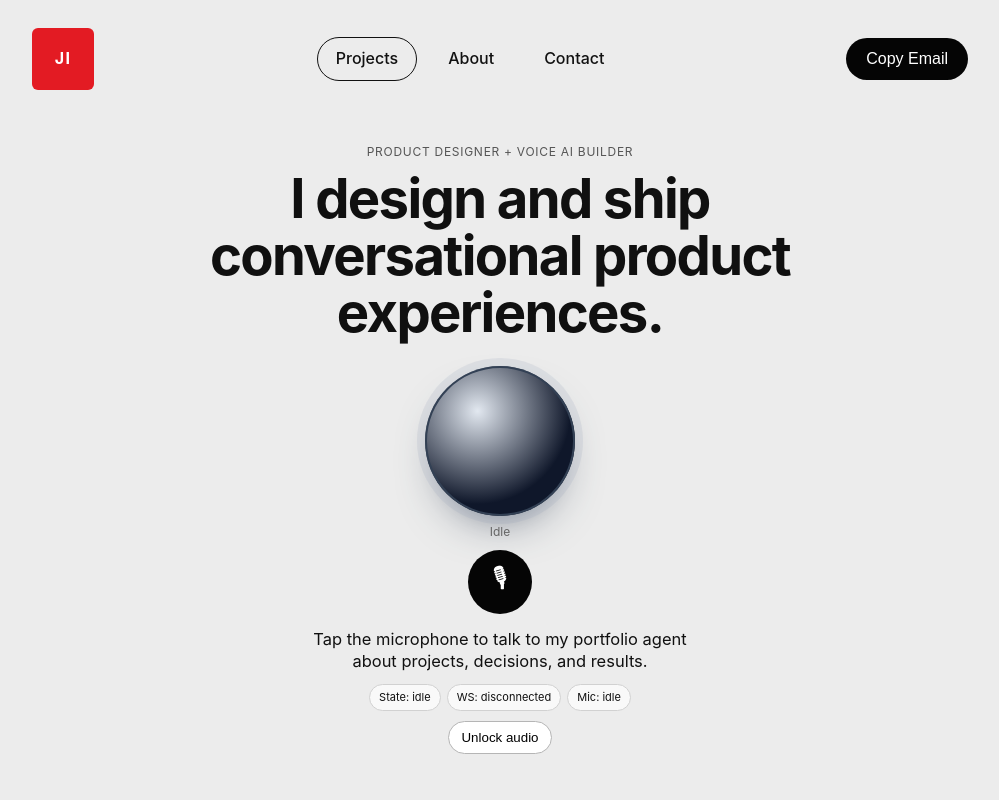
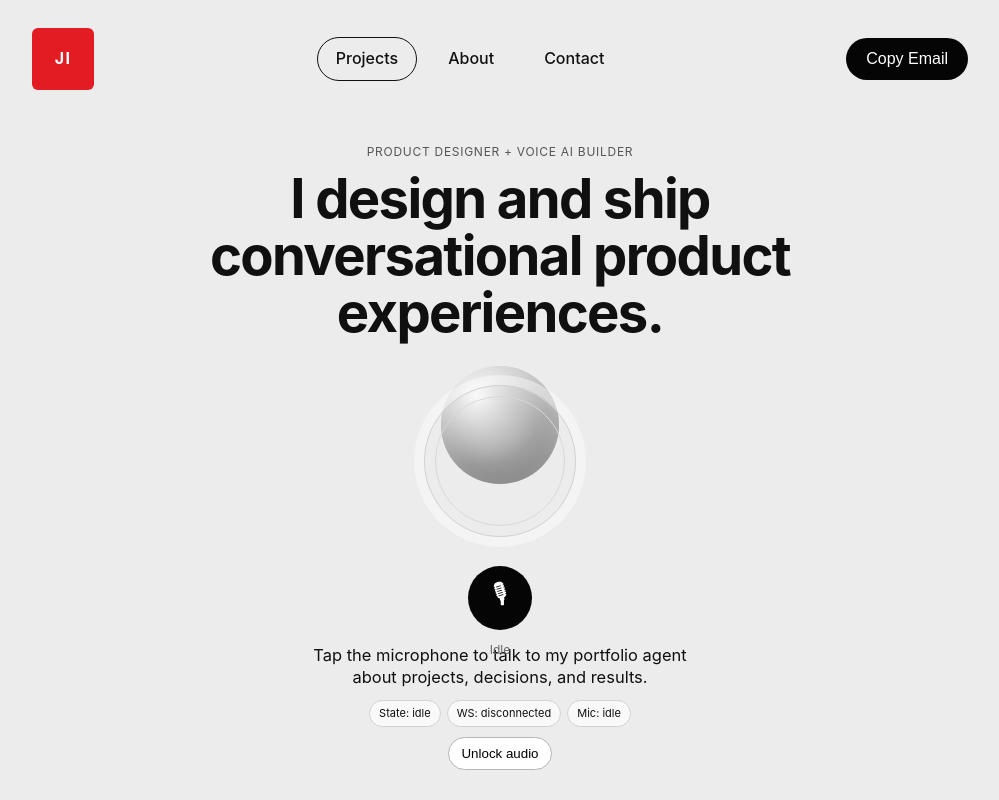
Before and after one commit to JohnnyFiv3r/Core-Memory, a React (Vite) app in the folder portfolio-voice-agent/apps/web/: page / in a window 1280 px wide. Shown: the top 800 px of the page, without its empty margins (140-1139 px from the left). Built offline with nearby package versions, Linux system fonts and the light colour scheme; no server answers.

Commit message:
Switch voice persona orb to halo-style visual treatment

```diff
--- a/portfolio-voice-agent/apps/web/src/components/PersonaOrb.tsx
+++ b/portfolio-voice-agent/apps/web/src/components/PersonaOrb.tsx
@@ -1,29 +1,24 @@
 import type { VoiceState } from "../lib/stateMachine";
 
-const stateStyle: Record<VoiceState, { ring: string; label: string; glow: string }> = {
-  idle: { ring: "#334155", label: "Idle", glow: "rgba(148,163,184,.18)" },
-  requesting_mic: { ring: "#f59e0b", label: "Requesting mic", glow: "rgba(245,158,11,.25)" },
-  gated: { ring: "#a78bfa", label: "Email gate", glow: "rgba(167,139,250,.25)" },
-  connecting: { ring: "#38bdf8", label: "Connecting", glow: "rgba(56,189,248,.24)" },
-  listening: { ring: "#22c55e", label: "Listening", glow: "rgba(34,197,94,.24)" },
-  thinking: { ring: "#f97316", label: "Thinking", glow: "rgba(249,115,22,.24)" },
-  speaking: { ring: "#06b6d4", label: "Speaking", glow: "rgba(6,182,212,.24)" },
-  error: { ring: "#ef4444", label: "Error", glow: "rgba(239,68,68,.24)" }
+const stateStyle: Record<VoiceState, { label: string }> = {
+  idle: { label: "Idle" },
+  requesting_mic: { label: "Requesting mic" },
+  gated: { label: "Email gate" },
+  connecting: { label: "Connecting" },
+  listening: { label: "Listening" },
+  thinking: { label: "Thinking" },
+  speaking: { label: "Speaking" },
+  error: { label: "Error" }
 };
 
 export function PersonaOrb({ state }: { state: VoiceState }) {
   const style = stateStyle[state];
+
   return (
-    <div className="orb-wrap">
-      <div
-        style={{
-          width: 150,
-          height: 150,
-          borderRadius: "50%",
-          background: "radial-gradient(circle at 35% 30%, #e2e8f0, #0f172a 65%)",
-          boxShadow: `0 0 0 8px ${style.glow}, 0 0 0 2px ${style.ring} inset, 0 20px 50px -25px ${style.ring}`
-        }}
-      />
+    <div className={`orb-wrap halo halo-${state}`}>
+      <div className="halo-ring halo-ring-outer" />
+      <div className="halo-ring halo-ring-inner" />
+      <div className="halo-core" />
       <small className="orb-label">{style.label}</small>
     </div>
   );
--- a/portfolio-voice-agent/apps/web/src/styles.css
+++ b/portfolio-voice-agent/apps/web/src/styles.css
@@ -289,8 +289,79 @@ body {
   overflow: auto;
 }
 
-.orb-wrap { display: grid; place-items: center; gap: 8px; }
-.orb-label { font-size: 12px; color: #666; }
+.orb-wrap {
+  position: relative;
+  width: 170px;
+  height: 190px;
+  display: grid;
+  place-items: center;
+  gap: 8px;
+  margin: 0 auto;
+}
+.halo-ring {
+  position: absolute;
+  border-radius: 999px;
+  pointer-events: none;
+  transition: all 220ms ease;
+}
+.halo-ring-outer {
+  width: 152px;
+  height: 152px;
+  border: 1px solid #d2d2d2;
+  box-shadow: 0 0 0 10px rgba(255,255,255,.42);
+}
+.halo-ring-inner {
+  width: 130px;
+  height: 130px;
+  border: 1px solid #d8d8d8;
+}
+.halo-core {
+  width: 118px;
+  height: 118px;
+  border-radius: 999px;
+  background: radial-gradient(circle at 30% 25%, #fafafa, #a5a5a5 58%, #8e8e8e 100%);
+  box-shadow: inset 0 14px 30px rgba(255,255,255,.46), inset 0 -12px 30px rgba(0,0,0,.18);
+}
+.orb-label { font-size: 12px; color: #666; margin-top: 150px; }
+
+.halo-listening .halo-ring-outer,
+.halo-speaking .halo-ring-outer {
+  border-color: #8bc5ff;
+  box-shadow: 0 0 0 10px rgba(80, 159, 255, .14), 0 0 32px rgba(80,159,255,.22);
+}
+.halo-listening .halo-core,
+.halo-speaking .halo-core {
+  animation: haloPulse 1.35s ease-in-out infinite;
+}
+
+.halo-thinking .halo-ring-outer {
+  border-color: #c7b3ff;
+  box-shadow: 0 0 0 10px rgba(167, 139, 250, .16), 0 0 30px rgba(167,139,250,.25);
+}
+.halo-thinking .halo-core {
+  animation: haloBreathe 1.8s ease-in-out infinite;
+}
+
+.halo-connecting .halo-ring-outer,
+.halo-requesting_mic .halo-ring-outer,
+.halo-gated .halo-ring-outer {
+  border-color: #bcbcbc;
+  box-shadow: 0 0 0 10px rgba(255,255,255,.5);
+}
+
+.halo-error .halo-ring-outer {
+  border-color: #f28f8f;
+  box-shadow: 0 0 0 10px rgba(242, 143, 143, .18), 0 0 34px rgba(239,68,68,.25);
+}
+
+@keyframes haloPulse {
+  0%, 100% { transform: scale(1); }
+  50% { transform: scale(1.04); }
+}
+@keyframes haloBreathe {
+  0%, 100% { transform: scale(1); filter: saturate(1); }
+  50% { transform: scale(1.03); filter: saturate(1.12); }
+}
 
 @media (max-width: 840px) {
   .top-nav { flex-wrap: wrap; justify-content: center; }
```
